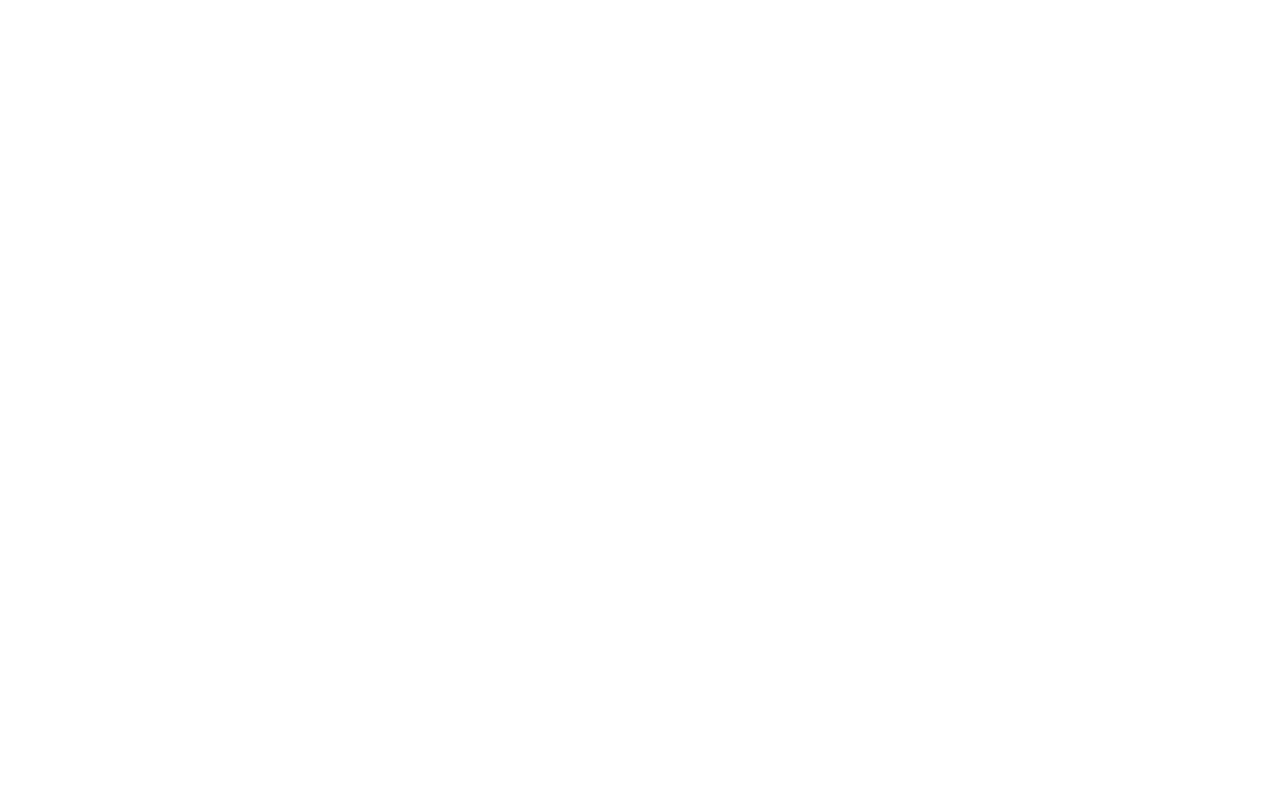
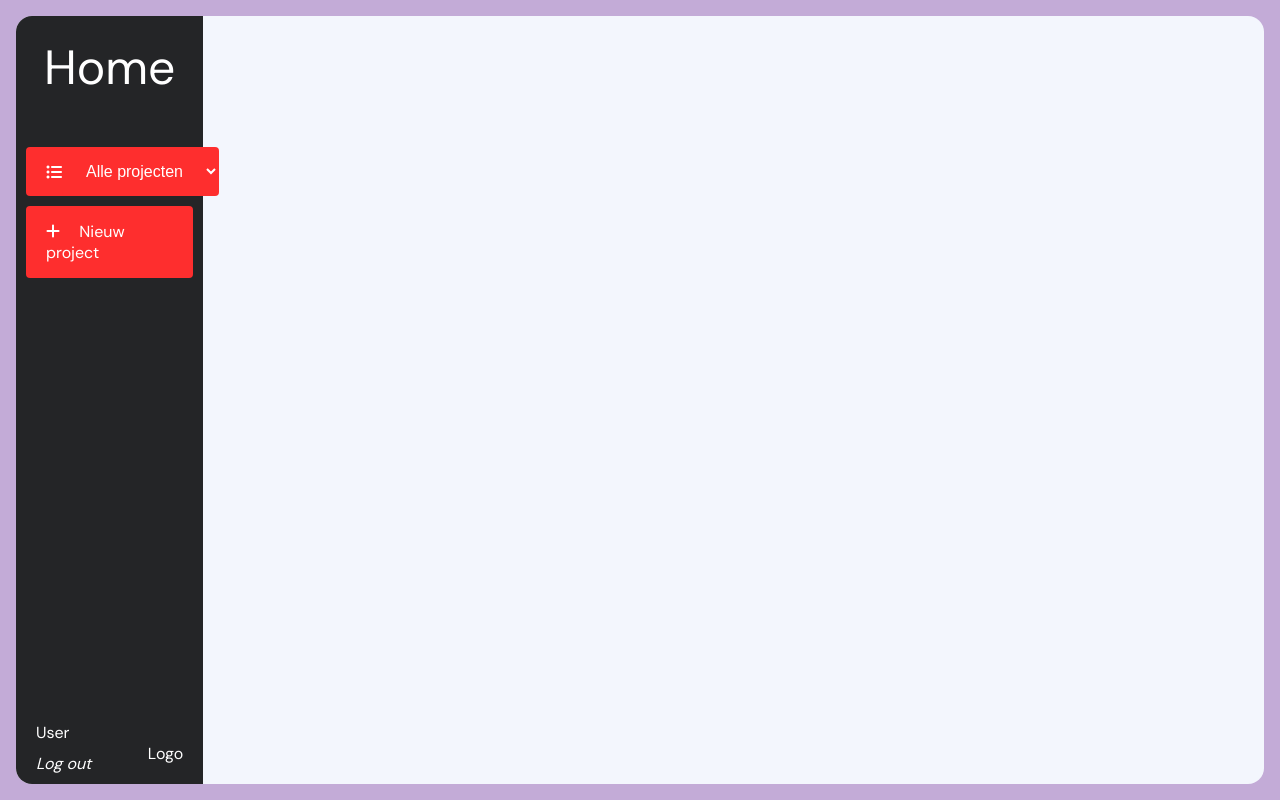
Before and after one commit to timvdlee/A4, a Django app: page / in a window 1280 px wide. Before the commit the page is empty. Run offline with Django 4.2, Linux system fonts and the light colour scheme; some libraries are stand-ins or nearby versions.

Commit message:
Navbar html en css gemaakt

```diff
--- a/Project_A4/static/css/style.css
+++ b/Project_A4/static/css/style.css
@@ -0,0 +1,144 @@
+@import url("https://fonts.googleapis.com/css?family=DM+Sans:400,500,700&display=swap");
+@import url('https://fonts.googleapis.com/css?family=Poppins:400,500,600,700,800,900');
+
+*{
+    box-sizing: border-box;
+}
+
+:root {
+    --primary-background-app: #C3ABD7;
+    --primary-navbar-background: #242527;
+    --primary-app-background: #f3f6fd;
+    --primary-font: 'DM Sans', sans-serif;
+    --secondary-font: 'Poppins', sans-serif;
+    --primary-font-color: #fff;
+    --secondary-font-color: #000;
+    --primary-font-size: 1.5em;
+    --secondary-font-size: 1em;
+    --tertiary-font-size: 3em;
+    --primary-panel-color: #fff;
+    --primary-button-background: #FE2E2E;
+    --secondary-button-background: #3366FF;
+    --tertiary-button-background: #52BF90;
+    --quaternary-button-background: #CB2C31;
+}
+
+html, body {
+    width: 100%;
+    height: 100vh;
+    margin: 0;
+}
+
+body {
+    padding: 1em;
+    font-family: var(--primary-font);
+    display: flex;
+    justify-content: center;
+    align-items: center;
+    flex-direction: column;
+    overflow: hidden;
+    background: var(--primary-background-app);
+}
+
+.app {
+    background-color: var(--primary-app-background);
+    max-width: 1550px;
+    height: 100vh;
+    display: flex;
+    flex-direction: row;
+    overflow: hidden;
+    position: relative;
+    width: 100%;
+    border-radius: 16px;
+}
+
+.sidebar {
+    background-color: var(--primary-navbar-background);
+    display: flex;
+    flex-direction: column;
+    height: 100%;
+    width: 15%;
+    color: var(--primary-font-color);
+}
+
+.sidebar-wrapper {
+    display: flex;
+    flex-direction: column;
+    justify-content: space-between;
+    height: 100%;
+}
+
+.sidebar-text {
+    font-size: var(--tertiary-font-size);
+    text-align: center;
+    margin-top: 20px;
+}
+
+.sidebar-span {
+    font-family: var(--primary-font);
+    margin-left: 15px;
+}
+
+.top-links, .bottom-links {
+    display: flex;
+    flex-direction: column;
+}
+.navbar-buttons {
+    color: var(--primary-font-color);
+    font-size: var(--secondary-font-size);
+    text-decoration: none;
+    padding-top: 15px;
+    padding-bottom: 15px;
+    padding-left: 20px;
+    padding-right: 20px;
+    margin-left: 10px;
+    margin-right: 10px;
+    background-color: var(--primary-button-background);
+    border-radius: 4px;
+    margin-bottom: 15px;
+}
+.dropdown {
+    display: flex;
+    flex-direction: row;
+    align-items: center;
+    padding-left: 20px;
+    padding-right: 20px;
+    margin-left: 10px;
+    margin-right: 10px;
+    margin-bottom: 10px;
+    border-radius: 4px;
+    background-color: var(--primary-button-background)
+}
+.navbar-dropdown {
+    border: none;
+    margin: 0;
+}
+.user-icon {
+    display: flex;
+    flex-direction: row;
+    justify-content: space-between;
+}
+
+.user-box {
+    display: flex;
+    flex-direction: column;
+    font-size: var(--secondary-font-size);
+}
+
+.botton-text {
+    margin: 0;
+    padding-left: 20px;
+    padding-bottom: 10px;
+}
+
+.user-logo {
+    display: flex;
+    justify-content: center;
+    align-items: center;
+    padding-right: 20px;
+
+}
+
+.logout {
+    font-style: italic;
+}
--- a/Project_A4/templates/base.html
+++ b/Project_A4/templates/base.html
@@ -23,10 +23,35 @@
   <body>
     <div class="app">
       <div class="sidebar">
-        <p>Home</p>
+        <p class="sidebar-text">Home</p>
         <div class="sidebar-wrapper">
-          <div class="top-links"></div>
-          <div class="bottom-links"></div>
+          <div class="top-links">
+            <div class="dropdown">
+              <i class="fa-solid fa-list-ul"></i>
+              <select class="navbar-buttons navbar-dropdown">
+                <option value="alle-projecten">
+                  <span class="sidebar-span">Alle projecten</span>
+                </option>
+              </select>
+            </div>
+            <a
+              class="navbar-buttons"
+              id="navbar-nieuw-link"
+              href="{% url 'project-toevoegen' %}"
+            >
+              <i class="fa-solid fa-plus"></i>
+              <span class="sidebar-span">Nieuw project</span>
+            </a>
+          </div>
+          <div class="bottom-links">
+            <div class="user-icon">
+              <div class="user-box">
+                <p class="botton-text">User</p>
+                <p class="botton-text logout">Log out</p>
+              </div>
+              <p class="user-logo">Logo</p>
+            </div>
+          </div>
         </div>
       </div>
       <div class="app-body">
--- a/Project_A4/templates/home.html
+++ b/Project_A4/templates/home.html
@@ -0,0 +1 @@
+{% extends 'base.html' %}
```
